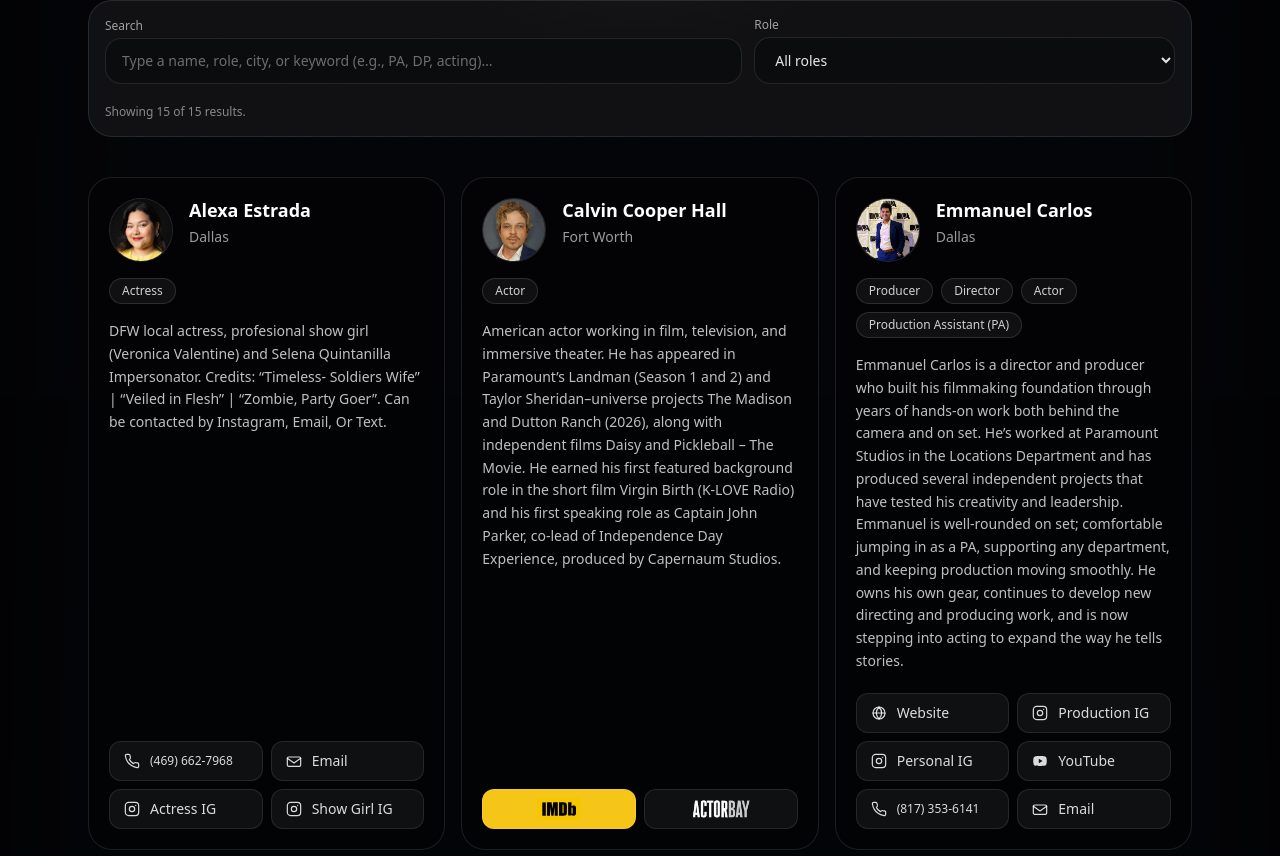
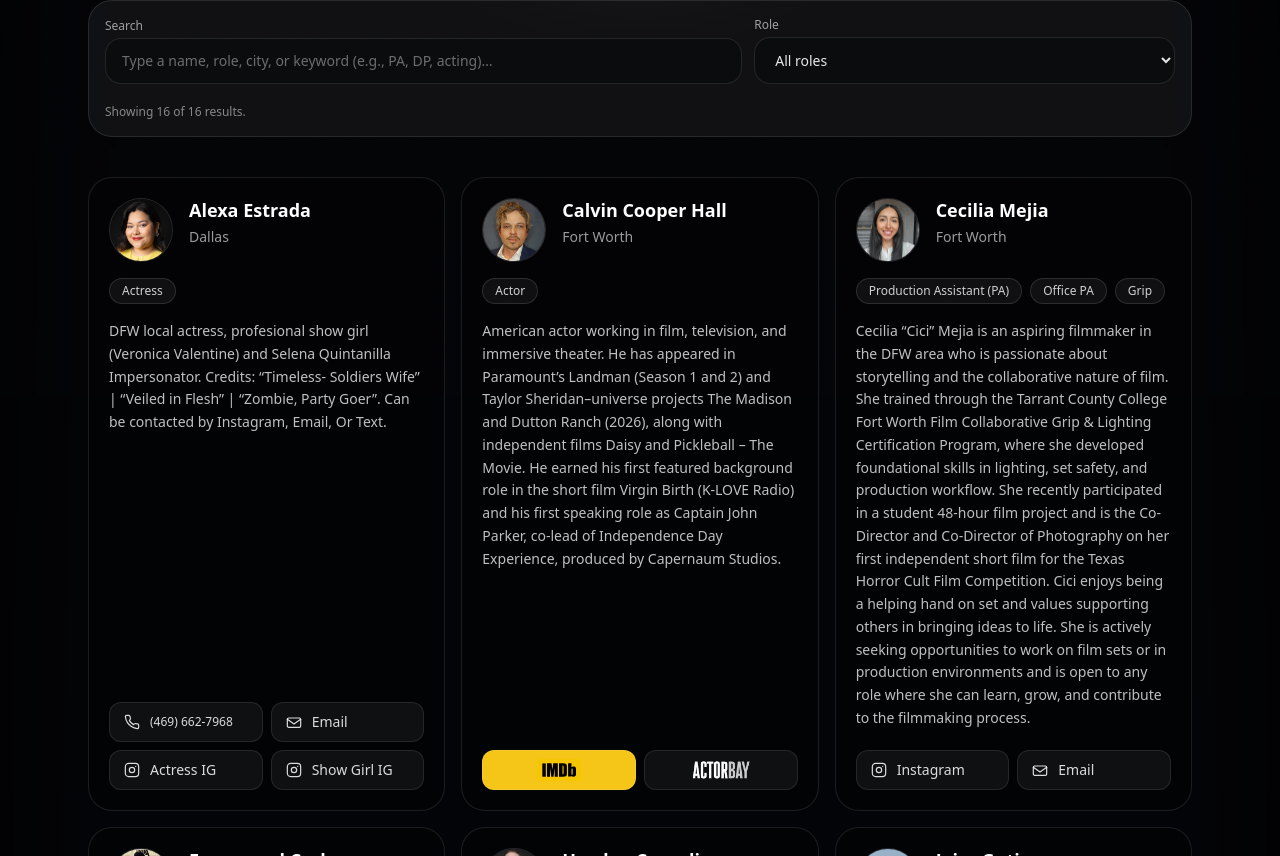
Before and after one commit to sbumbera/fort-worth-filmmakers-alliance, a Next.js app: page /roster in a window 1280 px wide. Shown: the part 404-1260 px from the top of the page. Built offline with nearby package versions, Linux system fonts and the light colour scheme.

Commit message:
added Office PA and Cecilia Mejia

```diff
--- a/src/app/roster/page.tsx
+++ b/src/app/roster/page.tsx
@@ -118,6 +118,7 @@ const ROLE_GROUPS: RoleGroup[] = [
       "Producer",
       "Production Accountant",
       "Production Assistant (PA)",
+      "Office PA",
       "Production Coordinator",
       "Production Secretary",
       "Safety Officer",
--- a/src/data/members.ts
+++ b/src/data/members.ts
@@ -37,7 +37,7 @@ export const MEMBERS: Member[] = [
   {
     name: "Steven 'Jesse Lee' Bumbera",
     location: "Fort Worth",
-    roles: ["Actor", "Writer", "Production Assistant (PA)"],
+    roles: ["Actor", "Writer", "Production Assistant (PA)", "Office PA"],
     bio: "Marine veteran, software engineer and entrepreneur with a strong foundation in discipline, leadership, and execution. Actor and writer with extensive experience in short-form narrative projects, currently building toward producing through hands-on work as a production assistant.",
     image: {
       src: "/members/s-bumbera.jpeg",
@@ -455,4 +455,26 @@ export const MEMBERS: Member[] = [
       },
     ],
   },
+  {
+    name: "Cecilia Mejia",
+    location: "Fort Worth",
+    roles: ["Production Assistant (PA)", "Office PA", "Grip"],
+    bio: "Cecilia “Cici” Mejia is an aspiring filmmaker in the DFW area who is passionate about storytelling and the collaborative nature of film. She trained through the Tarrant County College Fort Worth Film Collaborative Grip & Lighting Certification Program, where she developed foundational skills in lighting, set safety, and production workflow. She recently participated in a student 48-hour film project and is the Co-Director and Co-Director of Photography on her first independent short film for the Texas Horror Cult Film Competition. Cici enjoys being a helping hand on set and values supporting others in bringing ideas to life. She is actively seeking opportunities to work on film sets or in production environments and is open to any role where she can learn, grow, and contribute to the filmmaking process.",
+    image: {
+      src: "/members/c-mejia.jpg", // update if your actual filename differs
+      alt: "Cecilia Mejia",
+    },
+    links: [
+      {
+        kind: "instagram",
+        href: "https://www.instagram.com/ceciliamejia126/?hl=en",
+        label: "Instagram",
+      },
+      {
+        kind: "email",
+        href: "mailto:ceciliamejia126@gmail.com",
+        label: "Email",
+      },
+    ],
+  },
 ];
```
Also changed, not shown: public/members/c-mejia.jpg (added).
